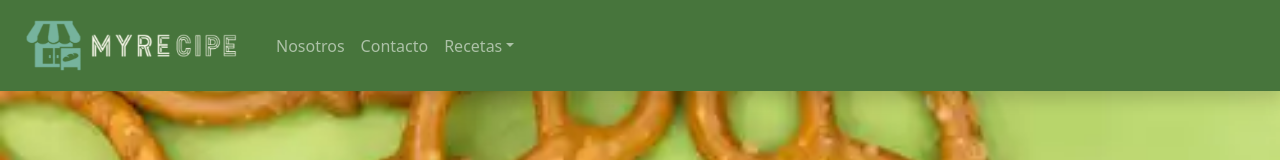
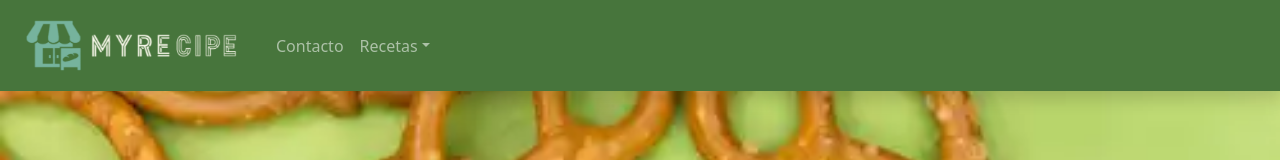
Before and after one commit to Tadeo-2404/Pagina-de-Recetas, a Vue app: page / in a window 1280 px wide. Shown: the top 160 px of the page. Built offline with nearby package versions, Linux system fonts and the light colour scheme.

Commit message:
Elimando Nosotros

```diff
--- a/src/components/TheNavbar.vue
+++ b/src/components/TheNavbar.vue
@@ -11,9 +11,6 @@
       </button>
       <div class="collapse navbar-collapse" id="mynavbar">
         <ul class="navbar-nav me-auto text-center">
-          <li class="nav-item">
-            <router-link class="nav-link" to="/nosotros">Nosotros</router-link>
-          </li>
           <li class="nav-item">
             <router-link class="nav-link" to="/contacto">Contacto</router-link>
           </li>
--- a/src/router/index.js
+++ b/src/router/index.js
@@ -6,11 +6,6 @@ const routes = [
     path: '/',
     name: 'home',
     component: Home
-  },
-  {
-    path: '/nosotros',
-    name: 'nosotros',
-    component: () => import('@/views/Nosotros-Page.vue')
   },
   {
     path: '/contacto',
--- a/src/views/Nosotros-Page.vue
+++ /dev/null
@@ -1,3 +0,0 @@
-<template>
-    <h2>Nosotros page</h2>
-</template>
```
